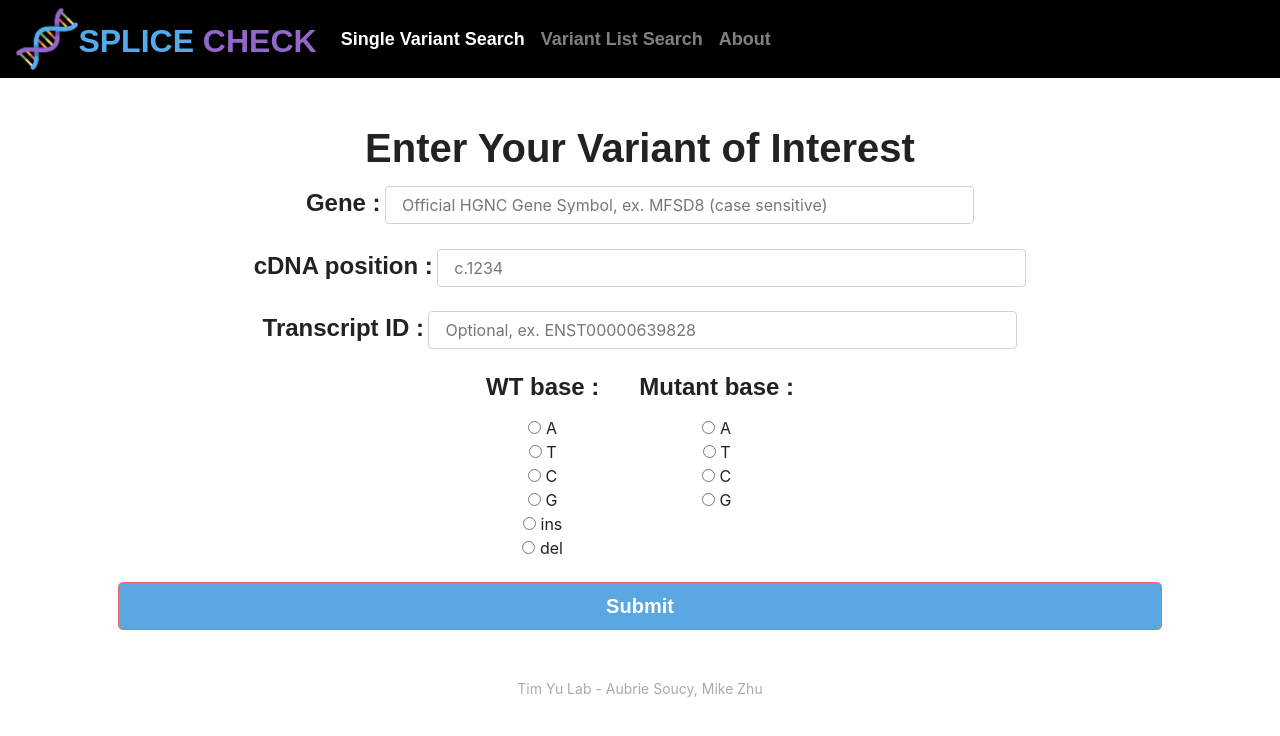
After one commit to tyulab/spliceCheck, a Flask app: template templates/index.html in a window 1280 px wide. The commit adds this page. Shown: the top 736 px of the page. Run offline with Flask 2, Linux system fonts and the light colour scheme; the template is opened without the code that fills it, so the values that code supplies are empty; some libraries are stand-ins or nearby versions; some web fonts are replaced.

Commit message:
ins/del radio buttons and update template
First test of adding ins/del radio buttons, create layout file to refactor navbar

```diff
--- a/application.py
+++ b/application.py
@@ -34,7 +34,7 @@ def after_request(response):
 
 @app.route("/")
 def index():
-	return render_template("layout.html")
+	return render_template("index.html")
 
 @app.route("/list")
 def list_page():
@@ -62,6 +62,9 @@ def getOutput():
 		return apology("Try fixing the gene name")
 
 	# Check mutation
+	if "ins" in wt or "del" in wt:
+		cdna += wt + mut
+
 	if "del" in cdna or "ins" in cdna:
 		wt, mut = "", ""
 	elif str(wt) == str(mut):
@@ -135,13 +138,14 @@ def getOutputList():
 	file = request.files["file"]
 	file.seek(0)
 	contents = file.read().decode("utf-8")
+	# separate variant by line
 	variant_list = contents.strip().split("\n")
 	scores = []
 	for hgvs in variant_list:
 		res = "0"
 
 		# input checking
-		hgvs_comps = hgvs.strip().split(">")
+		hgvs_comps = hgvs.strip().split(">") # check for substitution
 		if len(hgvs_comps) == 2:
 			wt, mut = hgvs_comps[0][-1], hgvs_comps[1].strip()
 			cdna = hgvs_comps[0][0:-1]
@@ -178,6 +182,8 @@ def getOutputList():
 
 if __name__ == "__main__":
 	app.run(debug=True)
+	# https://stackoverflow.com/questions/47108504/flask-default-port-number
+	app.run(host='0.0.0.0', port=80)
 
 	# # Run VEP on the variant
 	# v = os.popen(' ./tools/ensembl-vep/vep --database -id "%s" -o STDOUT --force --sift s --polyphen s' % hgvs, 'r')
--- a/static/javascript.js
+++ b/static/javascript.js
@@ -18,6 +18,34 @@ function validateForm() {
 
 }
 
+// validation function for index
+function validateIndex() {
+    'use strict';
+    window.addEventListener('load', function() {
+        // Fetch all the forms we want to apply custom Bootstrap validation styles to
+        var forms = document.getElementsByClassName('needs-validation');
+        // Loop over them and prevent submission
+        var validation = Array.prototype.filter.call(forms, function(form) {
+            form.addEventListener('input', function(event) {
+                if (form.checkValidity() === false) {
+                    event.preventDefault();
+                    event.stopPropagation();
+                }
+                form.classList.add('was-validated');
+            }, false);
+            form.addEventListener('submit', function(event) {
+                if (form.checkValidity() === false) {
+                  event.preventDefault();
+                  event.stopPropagation();
+                }
+                form.classList.add('was-validated');
+            }, false);
+        });
+  }, false);
+}
+
+
+
 function validateListForm() {
     var file = document.forms["varForm"]["file"];
     if (file == null) {
@@ -25,3 +53,18 @@ function validateListForm() {
         return false;
     }
 }
+
+
+function isAlphaNumeric(str) {
+  var code, i, len;
+
+  for (i = 0, len = str.length; i < len; i++) {
+    code = str.charCodeAt(i);
+    if (!(code > 47 && code < 58) && // numeric (0-9)
+        !(code > 64 && code < 91) && // upper alpha (A-Z)
+        !(code > 96 && code < 123)) { // lower alpha (a-z)
+      return false;
+    }
+  }
+  return true;
+};
--- a/static/style.css
+++ b/static/style.css
@@ -49,6 +49,19 @@ input[type="file"] {
     margin: auto;
 }
 
+.btn-primary {
+    background-color: rgb(90,167,225);
+}
+
+.btn-primary:hover {
+    background-color: rgb(60,134,200);
+}
+
+.btn-primary:active {
+    background-color: rgb(146,102,204);
+}
+
+
 /*label .chooseFile {
     display: block;
     font: 1rem 'Fira Sans', sans-serif;
--- a/templates/apology.html
+++ b/templates/apology.html
@@ -3,6 +3,8 @@
 {% block title %}
     Apology
 {% endblock %}
+
+{% block sv_search %}active{% endblock %}
 
 {% block main %}
     <div class="alert alert-dismissible alert-danger">
--- /dev/null
+++ b/templates/index.html
@@ -0,0 +1,62 @@
+{% extends "layout.html" %}
+
+{% block sv_search %}active{% endblock %}
+
+
+{% block main %}
+  <!-- Validate that the form is complete -->
+  <form class="needs-validation" name="varForm" action="/output" onsubmit="return validateForm()" method="post" novalidate>
+    <fieldset>
+      <legend><h1>Enter Your Variant of Interest</h1></legend>
+      <!-- Enter Gene Name -->
+      <div class="form-group">
+        <label for="gene"><h4>Gene :  </h4></label>
+        <input type="text" size = "50" class="form-control" name="gene" placeholder="Official HGNC Gene Symbol, ex. MFSD8 (case sensitive)" required>
+        <div class="invalid-feedback">
+          Please provide the gene name.
+        </div>
+      </div>
+      <!-- Enter cDNA position -->
+      <div class="form-group">
+        <label for="position"><h4>cDNA position :  </h4></label>
+        <input type="text" size ="50" class="form-control" id='position' name="position" placeholder="c.1234" required>
+        <div class="invalid-feedback">
+          Please provide the cDNA coordinates.
+        </div>
+      </div>
+      <!-- Enter cDNA position -->
+      <div class="form-group">
+        <label for="transcript"><h4>Transcript ID :  </h4></label>
+        <input type="text" size ="50" class="form-control" name="transcript" placeholder="Optional, ex. ENST00000639828">
+      </div>
+      <div class = "wrapper" style="max-width: 25rem; display: inline-block;">
+        <!-- Radio buttons for wild type base -->
+        <div class="form-group" name = "wt" style = "float: left; margin-right: 20px;">
+          <label for="wt"><h4>WT base :  </h4></label><br>
+          <input type="radio" name="wt" value="A"> A<br>
+          <input type="radio" name="wt" value="T"> T<br>
+          <input type="radio" name="wt" value="C"> C<br>
+          <input type="radio" name="wt" value="G"> G<br>
+          <input type="radio" name="wt" value="ins"> ins<br>
+          <input type="radio" name="wt" value="del"> del<br>
+        </div>
+        <!-- Radio buttons for mutant base -->
+        <div class="form-group" name = "mut" style = "float: right; margin-left: 20px;">
+          <label for="mut"><h4>Mutant base :  </h4></label><br>
+          <input type="radio" name="mut" value="A"> A<br>
+          <input type="radio" name="mut" value="T"> T<br>
+          <input type="radio" name="mut" value="C"> C<br>
+          <input type="radio" name="mut" value="G"> G<br>
+        </div>
+      </div>
+      <!-- Submit button -->
+      <button type="submit" class="btn btn-primary btn-lg btn-block" id="submitBtn">
+        Submit
+      </button>
+    </fieldset>
+  </form>
+
+<script>
+validateIndex();
+</script>
+{% endblock %}
--- a/templates/layout.html
+++ b/templates/layout.html
@@ -1,5 +1,5 @@
 <!DOCTYPE html>
-
+<!-- Base template for pages -->
 <html lang="en">
 
     <head>
@@ -19,7 +19,7 @@
         <script src="https://code.jquery.com/jquery-3.3.1.min.js"></script>
         <script src="https://cdnjs.cloudflare.com/ajax/libs/popper.js/1.14.3/umd/popper.min.js"></script>
         <script src="https://maxcdn.bootstrapcdn.com/bootstrap/4.1.3/js/bootstrap.min.js"></script>
-        <script src="/static/javascript.js"></script>
+        <script type="text/javascript" src="/static/javascript.js"></script>
 
         <title>Splice Check{% block title %}{% endblock %}</title>
 
@@ -37,13 +37,13 @@
           {% block bar %}
           <div class="collapse navbar-collapse" id="navbarColor02">
             <ul class="navbar-nav mr-auto">
-              <li class="nav-item active">
+              <li class="nav-item {% block sv_search %}{% endblock %}">
                 <a class="nav-link" href="/">Single Variant Search<span class="sr-only">(current)</span></a>
               </li>
-              <li class="nav-item">
+              <li class="nav-item {% block vl_search %}{% endblock %}">
                 <a class="nav-link" href="/list">Variant List Search<span class="sr-only">(current)</span></a>
               </li>
-              <li class="nav-item">
+              <li class="nav-item {% block about %}{% endblock %}">
                 <a class="nav-link" href="/about">About<span class="sr-only">(current)</span></a>
               </li>
             </ul>
```
Also changed, not shown: templates/about.html (+1 -15 lines), templates/listpage.html (+2 -16 lines), templates/output.html (+0 -16 lines), templates/outputFile.html (+0 -16 lines), README.md, 1 other file.
